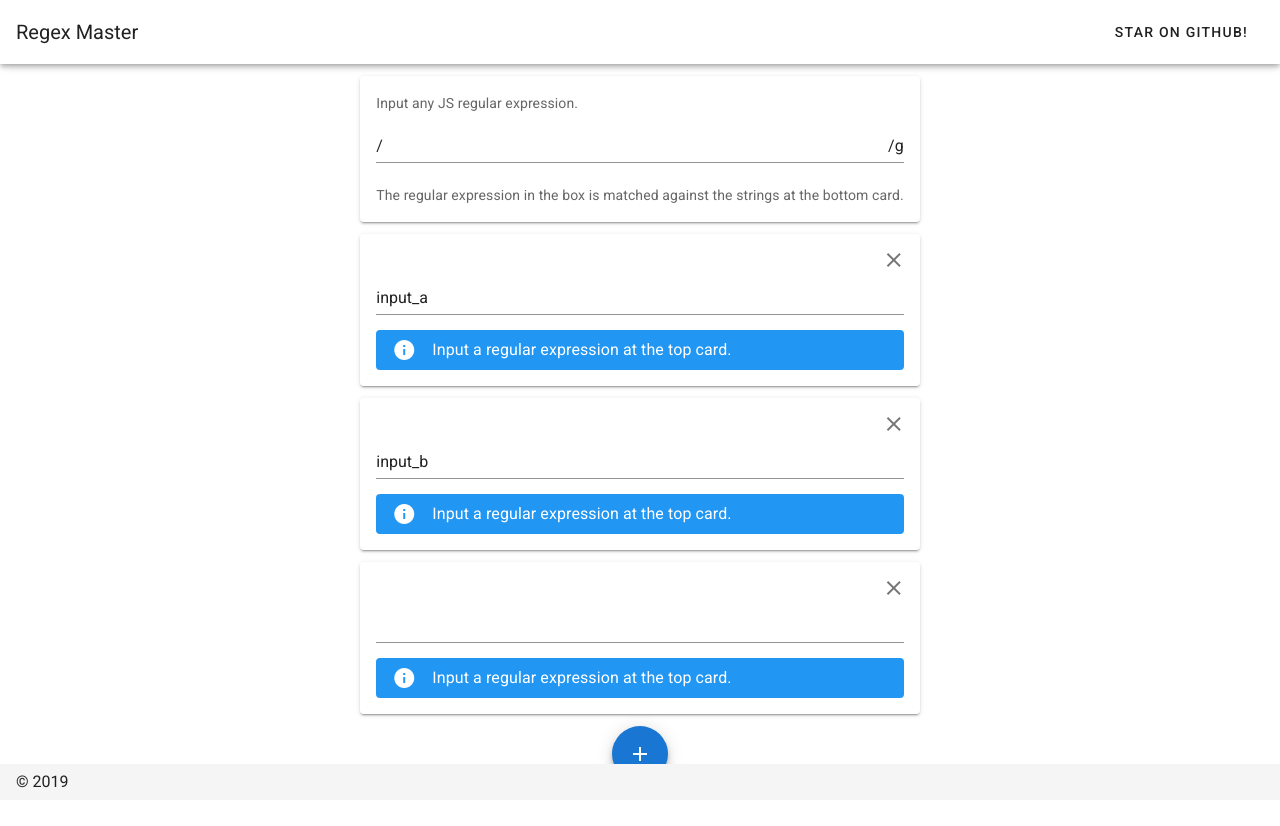
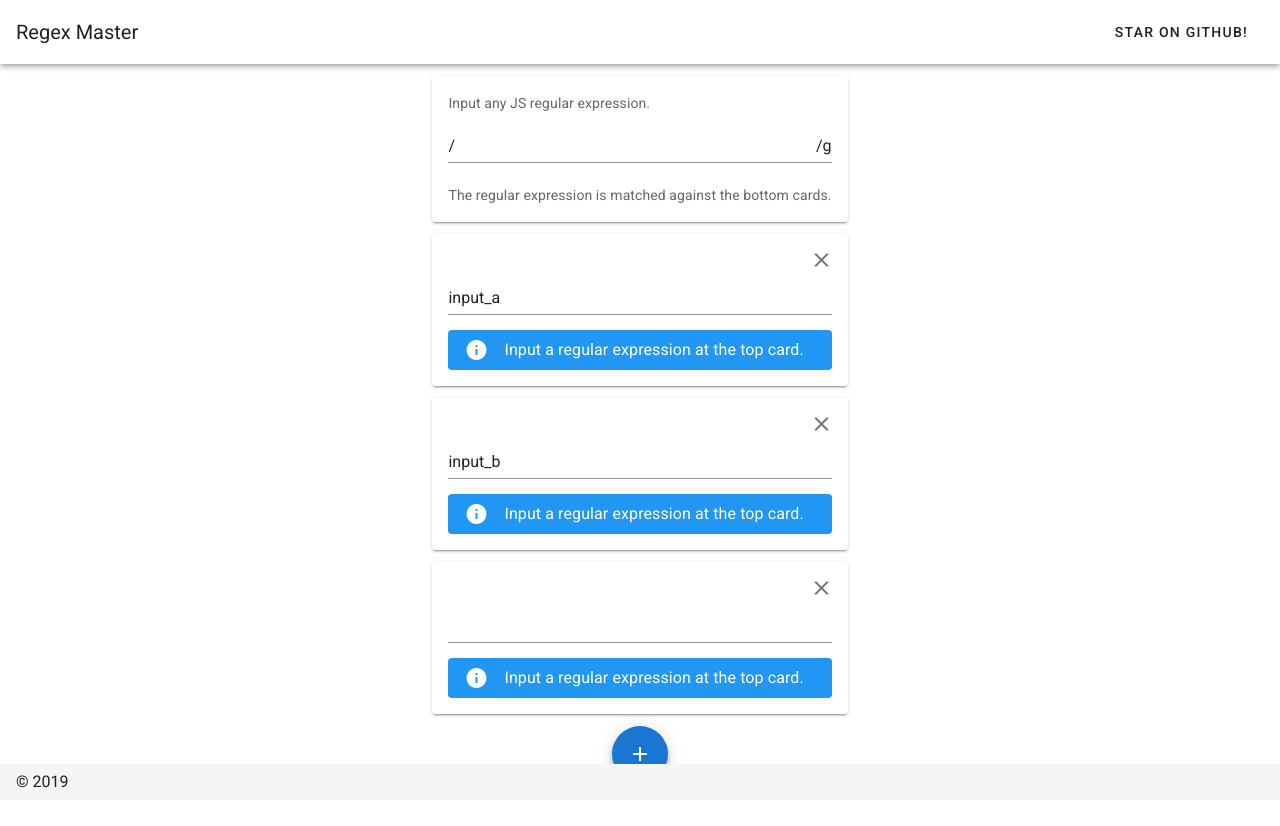
Before and after one commit to LKummer/regex-master, a Nuxt app: page / in a window 1280 px wide. Shown: the top 826 px of the page. Built offline with nearby package versions, Linux system fonts and the light colour scheme.

Commit message:
Fix text error.

```diff
--- a/components/RegexPanel.vue
+++ b/components/RegexPanel.vue
@@ -8,8 +8,7 @@
           prefix="/"
           suffix="/g"
         />
-        The regular expression in the box is matched against the strings at the
-        bottom card.
+        The regular expression is matched against the bottom cards.
       </v-card-text>
     </v-card>
     <match-card
```
